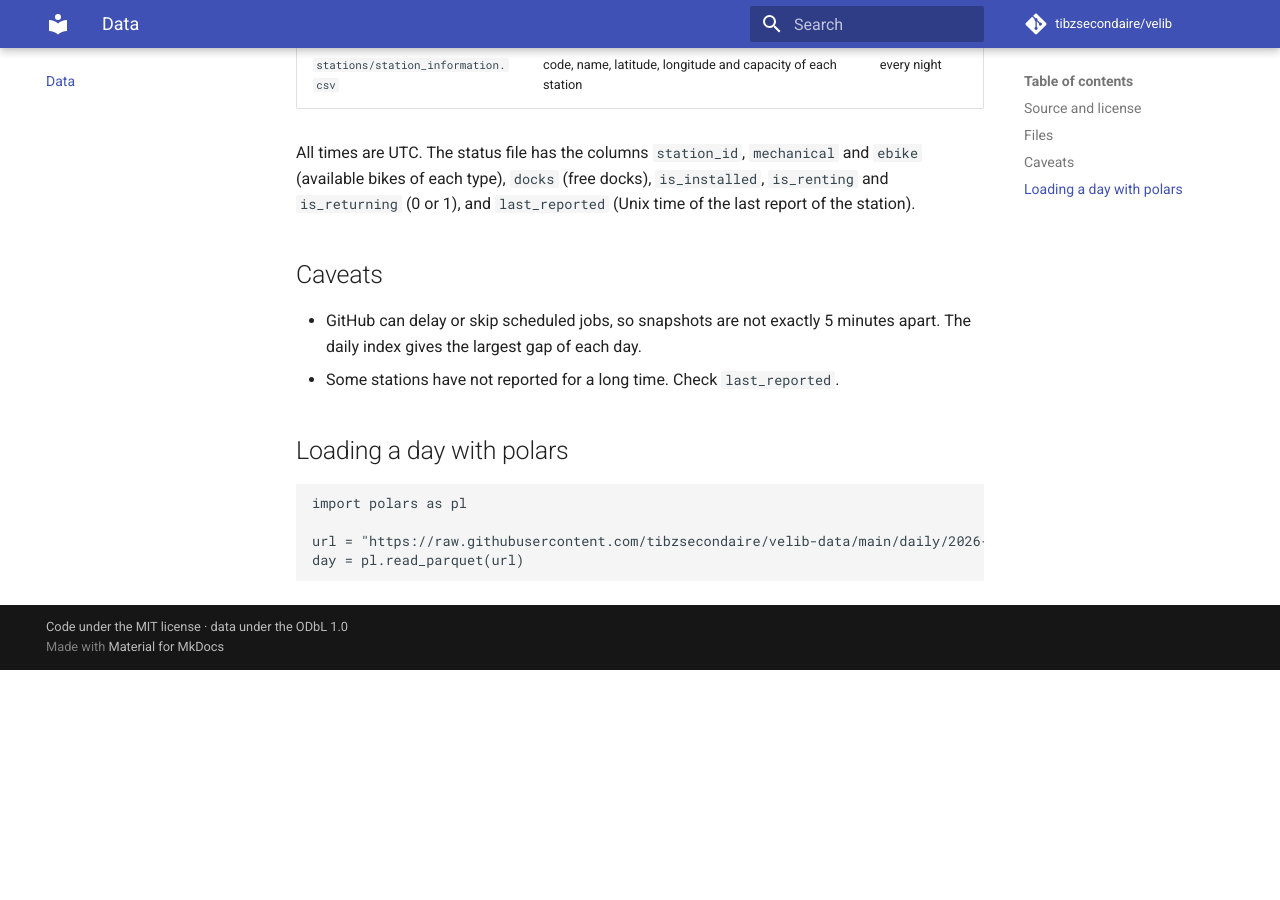
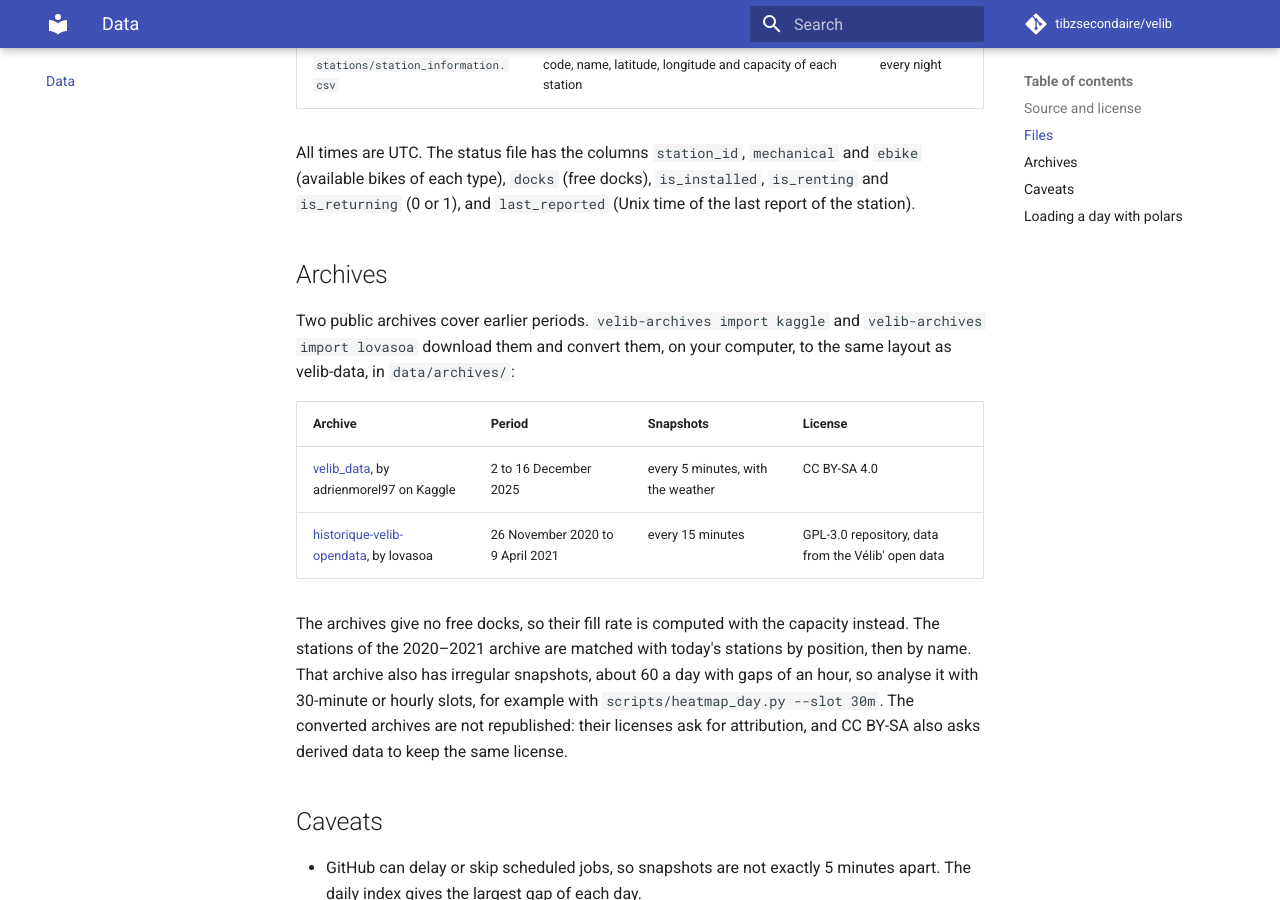
Before and after one commit to tibzsecondaire/velib, an MkDocs documentation site: the page built from docs/data.md, in a window 1280 px wide and 900 px high, scrolled down 719 px. Built offline with MkDocs 1.6.1 and Material for MkDocs 9.7.7, drawn with Linux system fonts in a browser that asks for light colours; comment, search, counter and statistics services are not loaded; before the commit the page ends 1389 px from its top, so only the background shows below that.

Commit message:
docs: describe the imported archives
Co-Authored-By: Claude Opus 5.5 (1M context) <noreply@anthropic.com>

```diff
--- a/docs/data.md
+++ b/docs/data.md
@@ -23,6 +23,24 @@ All times are UTC. The status file has the columns `station_id`, `mechanical` an
 (available bikes of each type), `docks` (free docks), `is_installed`, `is_renting` and
 `is_returning` (0 or 1), and `last_reported` (Unix time of the last report of the station).
 
+## Archives
+
+Two public archives cover earlier periods. `velib-archives import kaggle` and
+`velib-archives import lovasoa` download them and convert them, on your computer, to the same
+layout as velib-data, in `data/archives/`:
+
+| Archive | Period | Snapshots | License |
+|---|---|---|---|
+| [velib_data](https://www.kaggle.com/datasets/adrienmorel97/velib-data), by adrienmorel97 on Kaggle | 2 to 16 December 2025 | every 5 minutes, with the weather | CC BY-SA 4.0 |
+| [historique-velib-opendata](https://github.com/lovasoa/historique-velib-opendata), by lovasoa | 26 November 2020 to 9 April 2021 | every 15 minutes | GPL-3.0 repository, data from the Vélib' open data |
+
+The archives give no free docks, so their fill rate is computed with the capacity instead. The
+stations of the 2020–2021 archive are matched with today's stations by position, then by name.
+That archive also has irregular snapshots, about 60 a day with gaps of an hour, so analyse it with
+30-minute or hourly slots, for example with `scripts/heatmap_day.py --slot 30m`.
+The converted archives are not republished: their licenses ask for attribution, and CC BY-SA
+also asks derived data to keep the same license.
+
 ## Caveats
 
 - GitHub can delay or skip scheduled jobs, so snapshots are not exactly 5 minutes apart. The
```
Also changed, not shown: README.md (+7 -0 lines), docs/superpowers/plans/2026-10-06-archives.md (+19 -7 lines), docs/superpowers/specs/2026-10-06-archives-design.md (+5 -2 lines).
